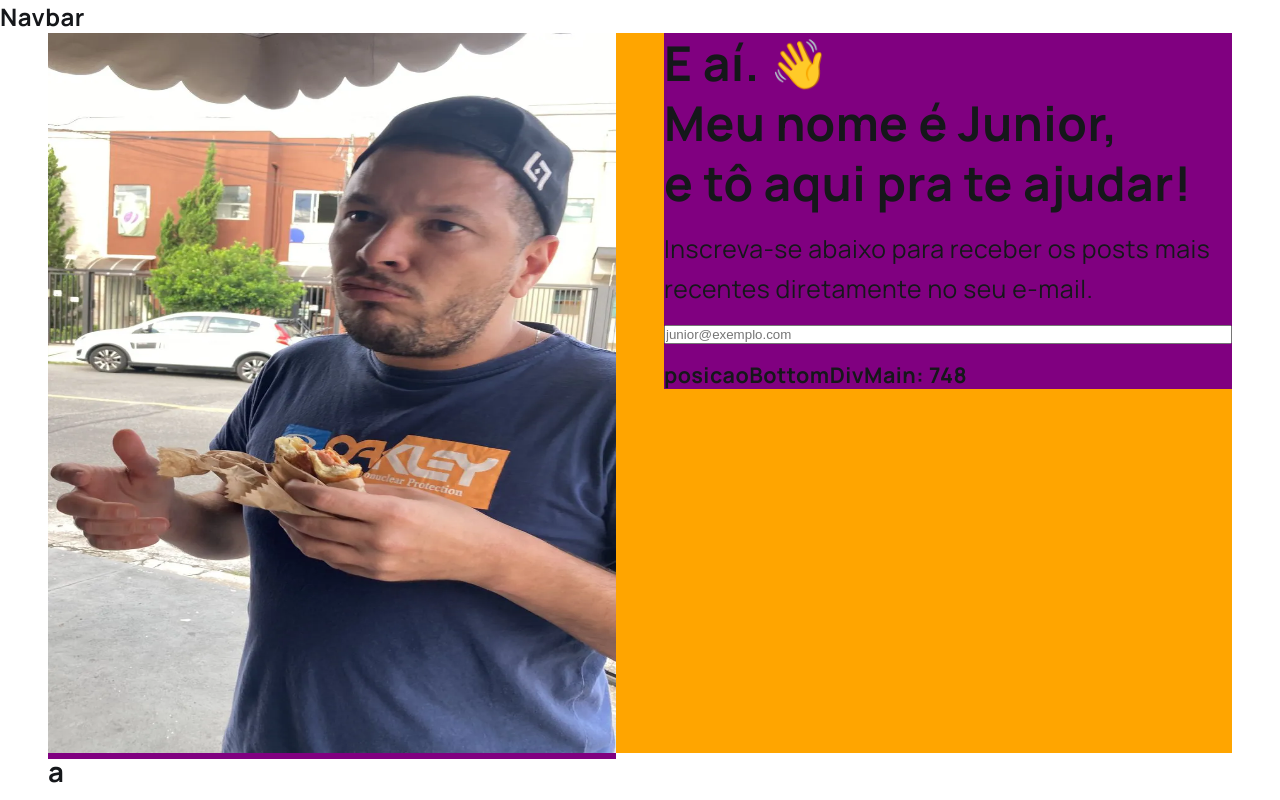
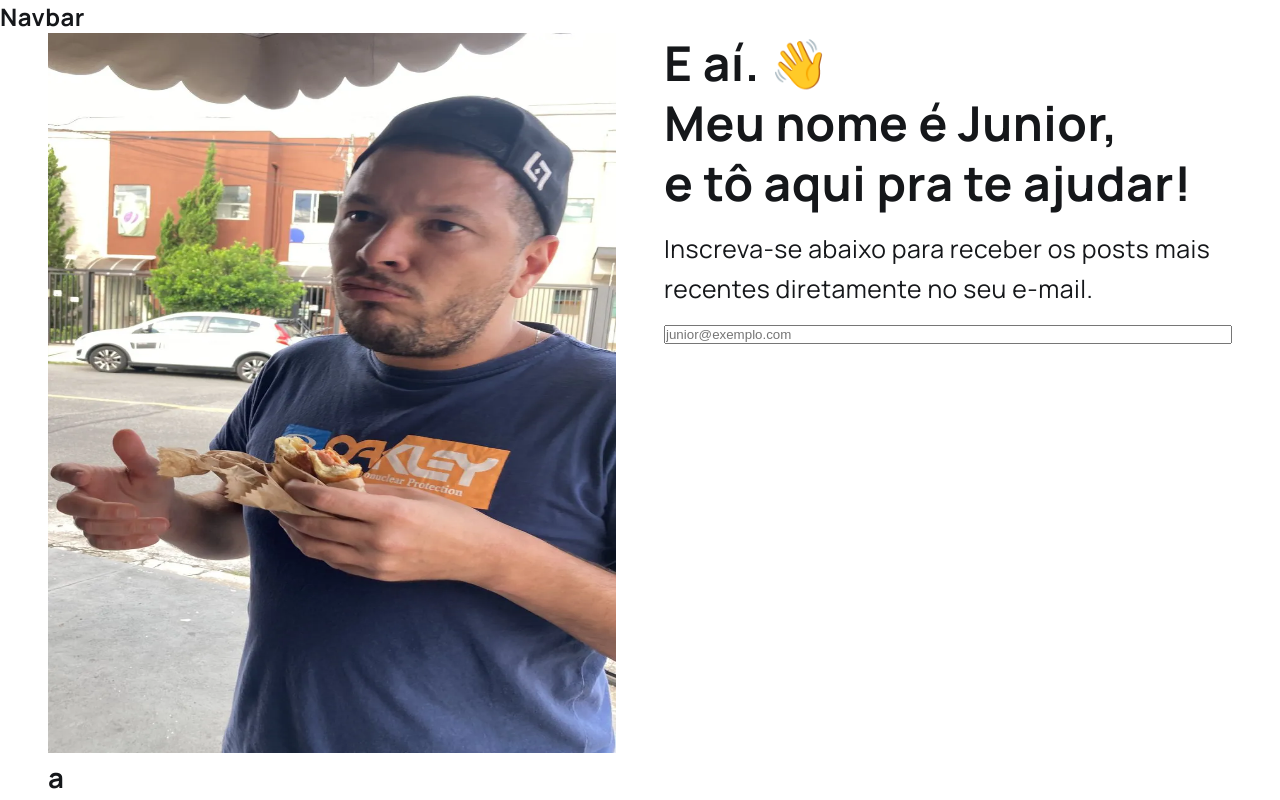
Before and after one commit to junioranheu/wards-front, a Next.js app: page / in a window 1280 px wide. Shown: the top 800 px of the page. Built offline with nearby package versions, Linux system fonts and the light colour scheme.

Commit message:
estruturação inicial do projeto

```diff
--- a/app/(main)/(index)/components/intro/index.module.scss
+++ b/app/(main)/(index)/components/intro/index.module.scss
@@ -1,12 +1,10 @@
 .intro {
-    background-color: orange;
+    // background-color: orange;
     display: flex;
     gap: 3rem;
 
-    max-height: 90vh;
-
     .imagem {
-        background-color: purple;
+        // background-color: purple;
         width: 50%;
         height: 100%;
 
@@ -17,7 +15,7 @@
     }
 
     .infos {
-        background-color: purple;
+        // background-color: purple;
         display: flex;
         flex-direction: column;
         gap: 1rem;
--- a/app/(main)/(index)/components/intro/index.tsx
+++ b/app/(main)/(index)/components/intro/index.tsx
@@ -1,6 +1,6 @@
 import ImgPerfil from '@/assets/images/outros/kapas.webp';
 import Image from 'next/image';
-import { useEffect, useRef, useState } from 'react';
+import { useEffect, useRef } from 'react';
 import Styles from './index.module.scss';
 
 export default function Intro() {
@@ -8,15 +8,10 @@ export default function Intro() {
     const refDivMain = useRef<HTMLDivElement>(null);
     const refDivInfo = useRef<HTMLDivElement>(null);
 
-    const [tamanhoDivMain, setTamanhoDivMain] = useState<number>(0);
-
     useEffect(() => {
         function handleScroll() {
             if (refDivInfo?.current) {
                 const porcentagemScrollada = (window.scrollY / tamanhoDivMain) * 100;
-                const teste = refDivInfo.current.getBoundingClientRect().height / tamanhoDivMain;
-                const maxPorcentagem = (100 - (teste * 100)) - 3;
-                console.log(teste, maxPorcentagem);
 
                 if (porcentagemScrollada <= maxPorcentagem) {
                     refDivInfo.current.style.top = `${window.scrollY}px`;
@@ -24,33 +19,36 @@ export default function Intro() {
             }
         }
 
+        let tamanhoDivMain = 0;
+        let porcentagemTamanhoDivTextoDescontadoComBaseNaDivMain = 0;
+        const porcentagemExtraDesconto = 7.5;
+
         if (refDivMain?.current) {
             const { offsetTop, clientHeight } = refDivMain.current;
             const bottomPosition = offsetTop + clientHeight;
-            setTamanhoDivMain(bottomPosition);
+            tamanhoDivMain = bottomPosition;
         }
+
+        if (refDivInfo?.current) {
+            porcentagemTamanhoDivTextoDescontadoComBaseNaDivMain = (refDivInfo.current.getBoundingClientRect().height / tamanhoDivMain) * 100;
+        }
+
+        const maxPorcentagem = (100 - porcentagemTamanhoDivTextoDescontadoComBaseNaDivMain) - porcentagemExtraDesconto;
 
         window.addEventListener('scroll', handleScroll);
         return () => window.removeEventListener('scroll', handleScroll);
-    }, [tamanhoDivMain]);
+    }, []);
 
     return (
-        <section
-            className={Styles.intro}
-            ref={refDivMain}
-        >
+        <section className={Styles.intro} ref={refDivMain}>
             <div className={Styles.imagem}>
                 <Image src={ImgPerfil} alt='' />
             </div>
 
-            <div
-                className={Styles.infos}
-                ref={refDivInfo}
-            >
+            <div className={Styles.infos} ref={refDivInfo}>
                 <span className='titulo'>E aí. 👋<br />Meu nome é Junior,<br />e tô aqui pra te ajudar!</span>
                 <span className='subtitulo'>Inscreva-se abaixo para receber os posts mais recentes diretamente no seu e-mail.</span>
                 <input type='text' placeholder='junior@exemplo.com' />
-                <h1>posicaoBottomDivMain: {tamanhoDivMain}</h1>
             </div>
         </section>
     )
```
